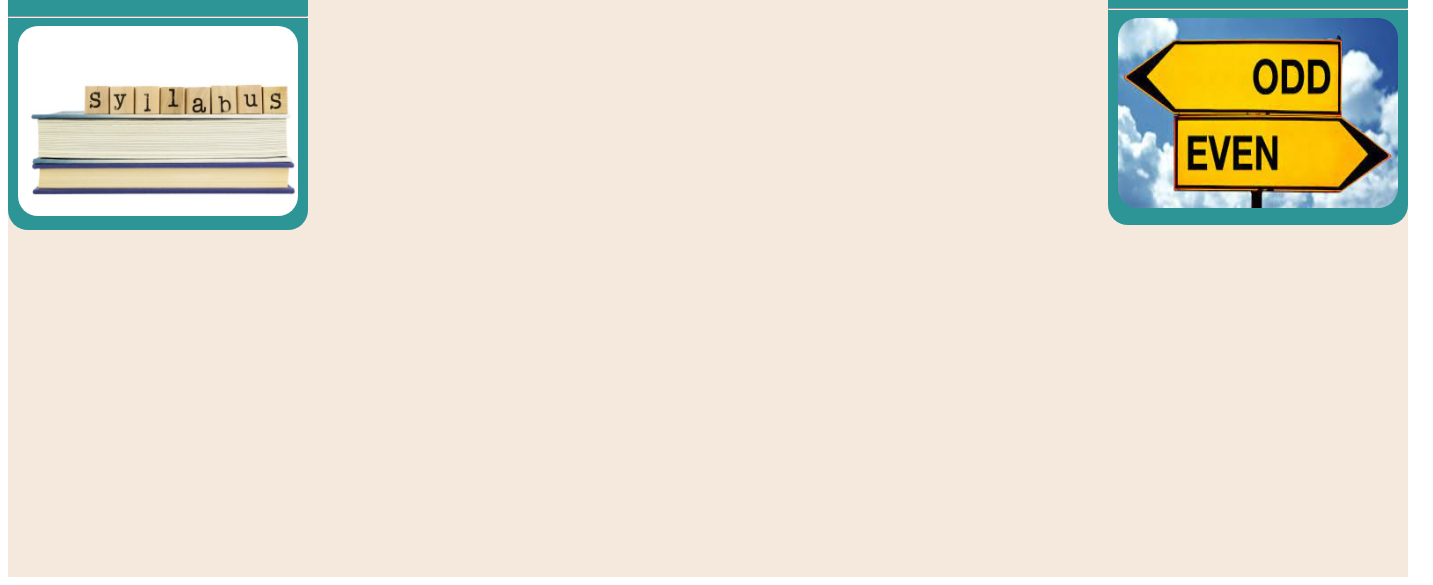
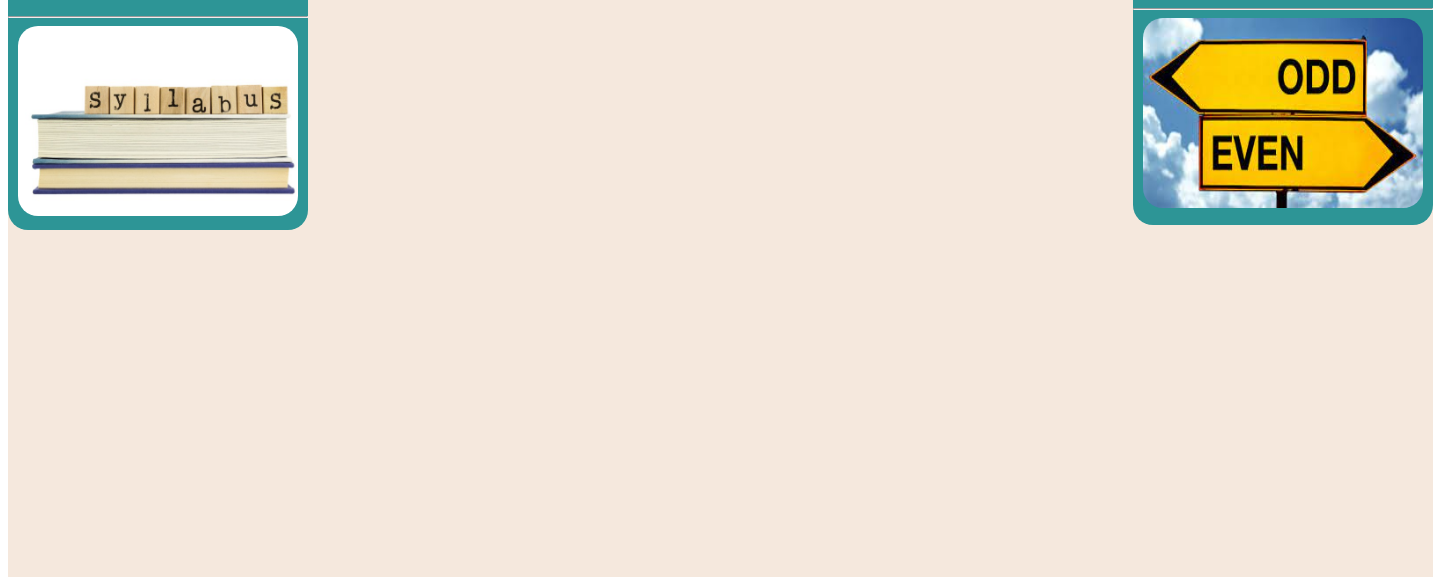
Before and after one commit to Nikhil78945/Best-htmlProject, a plain HTML site: page index.html in a window 1280 px wide. Shown: the part 944-1529 px from the top of the page, 1433 px wide, since content can reach past the window. Drawn offline with Linux system fonts and the light colour scheme; a web font is replaced by a local one.

Commit message:
Add files via upload

```diff
--- a/index.html
+++ b/index.html
@@ -13,7 +13,7 @@
         .main {
             background-color: #F5E8DD;
             height: 1500px;
-            width: 1400px;
+            width: 1425px;
         }
 
         .border {
```
